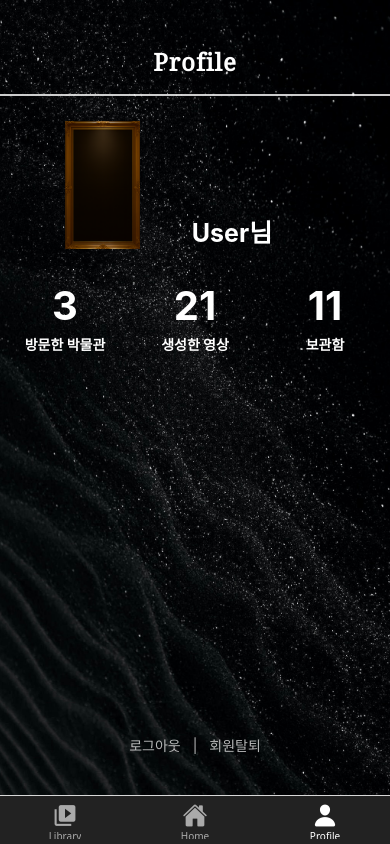
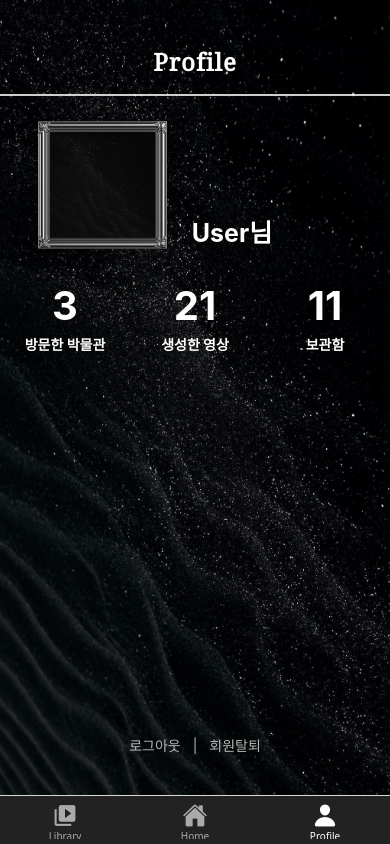
Before and after one commit to 2025-Summer-Bootcamp-TeamA/frontend, a React Native app: screen /Profile in a window 390 px wide. Built offline with nearby package versions, Linux system fonts and the light colour scheme.

Commit message:
remove: 프레임 이미지 파일 삭제 및 프로필과 비디오 상세 화면에서 이미지 경로 변경

```diff
--- a/src/components/ProfileInfo.js
+++ b/src/components/ProfileInfo.js
@@ -5,7 +5,7 @@ export default function ProfileInfo({ username }) {
   return (
     <View style={styles.profileRow}>
       <Image
-        source={require('../../assets/backgrounds/frame.png')}
+        source={require('../../assets/backgrounds/Profile_frame.jpg')}
         style={styles.profileFrame}
       />
       <Text style={styles.username}>{username}</Text>
--- a/src/screens/Library/VideoDetailScreen.js
+++ b/src/screens/Library/VideoDetailScreen.js
@@ -5,7 +5,7 @@ import PlayerControls from '../../components/PlayerControls';
 import ArtworkInfoPanel from '../../components/ArtworkInfoPanel';
 
 const backgroundImage = require('../../../assets/backgrounds/video_playback_background.png');
-const frameImage = require('../../../assets/backgrounds/frame.png');
+const frameImage = require('../../../assets/backgrounds/Video_frame.png');
 
 const VideoDetailScreen = () => {
   return (
```
Also changed, not shown: assets/backgrounds/Profile_frame.jpg (added), assets/backgrounds/Video_frame.png (renamed from assets/backgrounds/frame.png).
